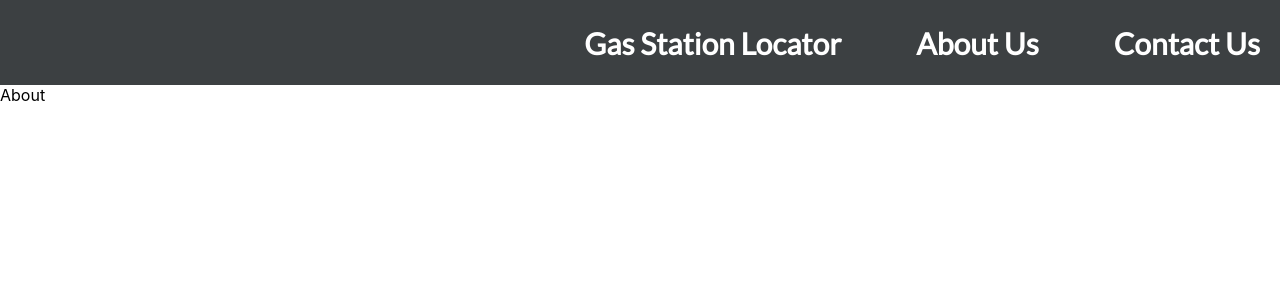
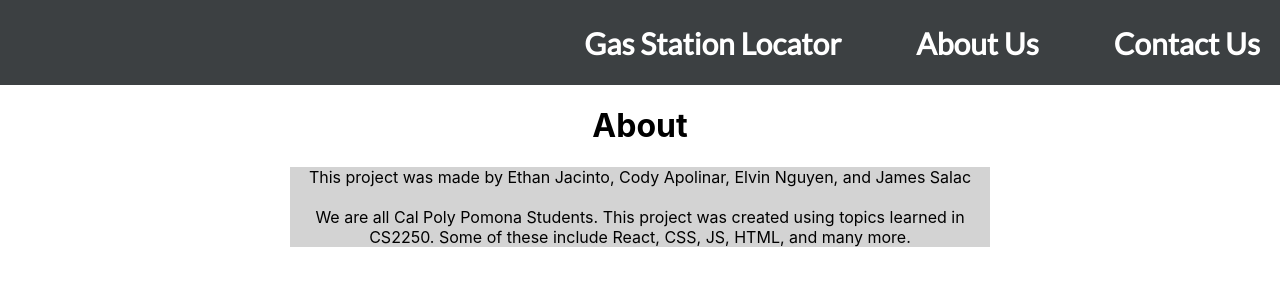
Before and after one commit to Gas-Station-Locator/client, a React (Create React App) app: page /About-Us in a window 1280 px wide. Shown: the top 300 px of the page. Built offline with nearby package versions, Linux system fonts and the light colour scheme.

Commit message:
added css and content to about and contact pages

```diff
--- a/src/pages/About.jsx
+++ b/src/pages/About.jsx
@@ -1,8 +1,16 @@
 import React from 'react'
-
+import './css/AboutUs.css';
 const About = () => {
   return (
-    <div>About</div>
+
+    <div>
+		<h1>About</h1>
+		<p>This project was made by Ethan Jacinto, Cody Apolinar, Elvin Nguyen, and James Salac  <br /><br />
+
+			We are all Cal Poly Pomona Students. This project was created using topics learned
+			in CS2250. Some of these include React, CSS, JS, HTML, and many more.
+		</p>
+	</div>
   )
 }
 
--- a/src/pages/Contact.jsx
+++ b/src/pages/Contact.jsx
@@ -1,8 +1,11 @@
 import React from 'react'
-
+import './css/Contact.css';
 const Contact = () => {
   return (
-    <div>Contact</div>
+    <div>
+		<h1>Contact</h1>
+		<p>We aren't putting phone numbers here so if something isn't working that's too bad</p>
+	</div>
   )
 }
 
--- /dev/null
+++ b/src/pages/css/AboutUs.css
@@ -0,0 +1,12 @@
+div {
+	display: flexbox;
+  text-align: center;
+}
+
+p {
+	margin-left: auto;
+	margin-right: auto;
+	text-align: center;
+	width: 700px;
+	background-color: lightgray;
+}
--- /dev/null
+++ b/src/pages/css/Contact.css
@@ -0,0 +1,12 @@
+div {
+	display: flexbox;
+  text-align: center;
+}
+
+p {
+	margin-left: auto;
+	margin-right: auto;
+	text-align: center;
+	width: 700px;
+	background-color: lightgray;
+}
```
